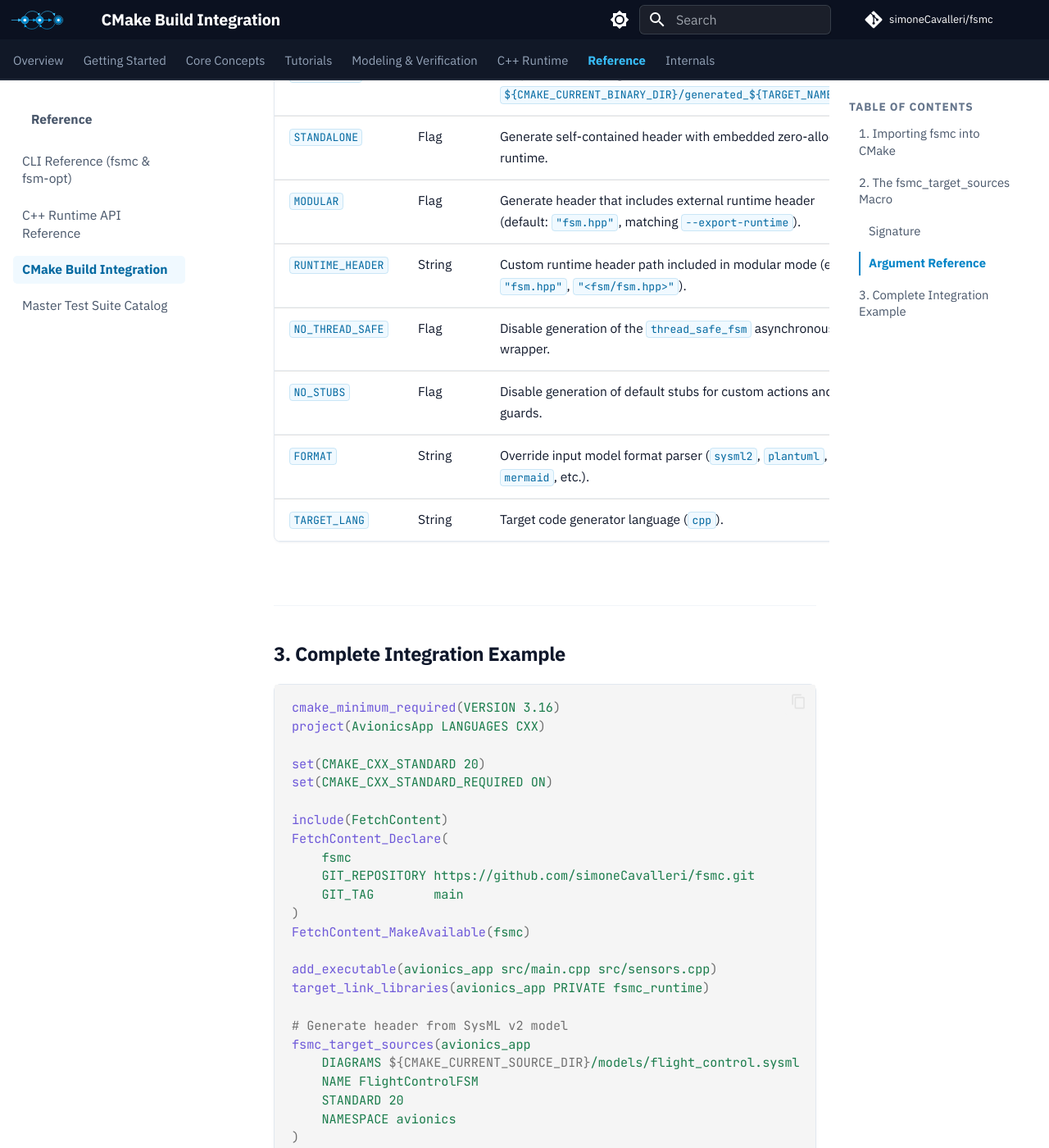
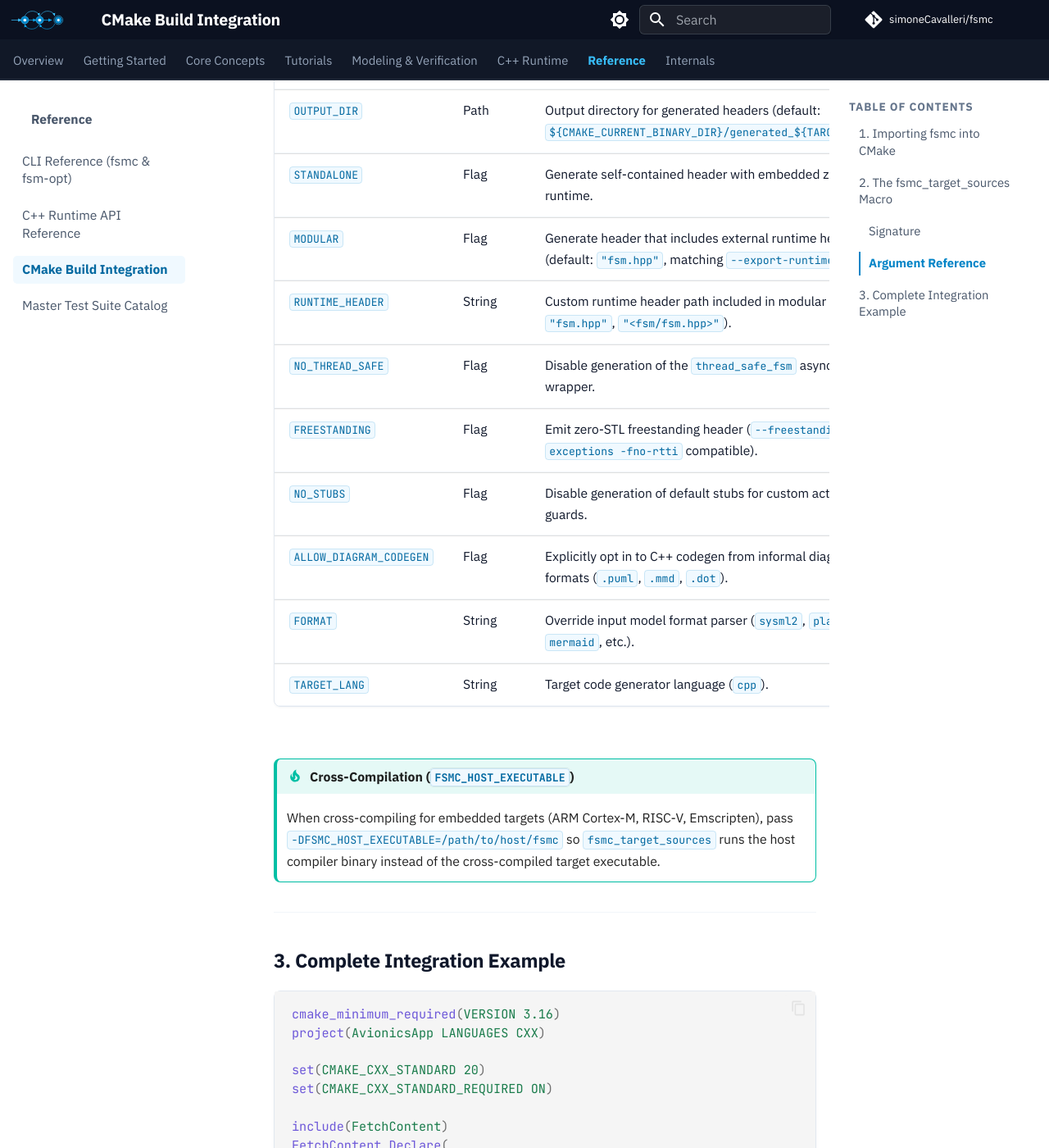
Before and after one commit to simoneCavalleri/fsmc, an MkDocs documentation site: the page built from docs/reference/cmake_integration.md, in a window 1280 px wide and 1400 px high, scrolled down 1755 px. Shown: the whole window at 82% size. Built offline with MkDocs 1.6.1 and Material for MkDocs 9.7.7, drawn with Linux system fonts in a browser that asks for light colours; comment, search, counter and statistics services are not loaded; some of the changed text lies outside the part shown.

Commit message:
docs(v0.12): document --freestanding, --trace-out, --dump-pipeline, --verify-ir and FsmcTools options

```diff
--- a/docs/reference/cmake_integration.md
+++ b/docs/reference/cmake_integration.md
@@ -31,7 +31,9 @@ fsmc_target_sources(
     [STANDALONE]
     [MODULAR]
     [NO_THREAD_SAFE]
+    [FREESTANDING]
     [NO_STUBS]
+    [ALLOW_DIAGRAM_CODEGEN]
     [FORMAT <FormatName>]
     [TARGET_LANG <Language>]
 )
@@ -50,9 +52,14 @@ fsmc_target_sources(
 | `MODULAR` | Flag | Generate header that includes external runtime header (default: `"fsm.hpp"`, matching `--export-runtime`). |
 | `RUNTIME_HEADER` | String | Custom runtime header path included in modular mode (e.g. `"fsm.hpp"`, `"<fsm/fsm.hpp>"`). |
 | `NO_THREAD_SAFE` | Flag | Disable generation of the `thread_safe_fsm` asynchronous wrapper. |
+| `FREESTANDING` | Flag | Emit zero-STL freestanding header (`--freestanding`, `-fno-exceptions -fno-rtti` compatible). |
 | `NO_STUBS` | Flag | Disable generation of default stubs for custom actions and guards. |
+| `ALLOW_DIAGRAM_CODEGEN` | Flag | Explicitly opt in to C++ codegen from informal diagram formats (`.puml`, `.mmd`, `.dot`). |
 | `FORMAT` | String | Override input model format parser (`sysml2`, `plantuml`, `mermaid`, etc.). |
 | `TARGET_LANG` | String | Target code generator language (`cpp`). |
+
+!!! tip "Cross-Compilation (`FSMC_HOST_EXECUTABLE`)"
+    When cross-compiling for embedded targets (ARM Cortex-M, RISC-V, Emscripten), pass `-DFSMC_HOST_EXECUTABLE=/path/to/host/fsmc` so `fsmc_target_sources` runs the host compiler binary instead of the cross-compiled target executable.
 
 ---
 
```
Also changed, not shown: docs/getting_started/cli_usage.md (+5 -1 lines), docs/verification_and_safety/model_checking.md (+2 -1 lines).
